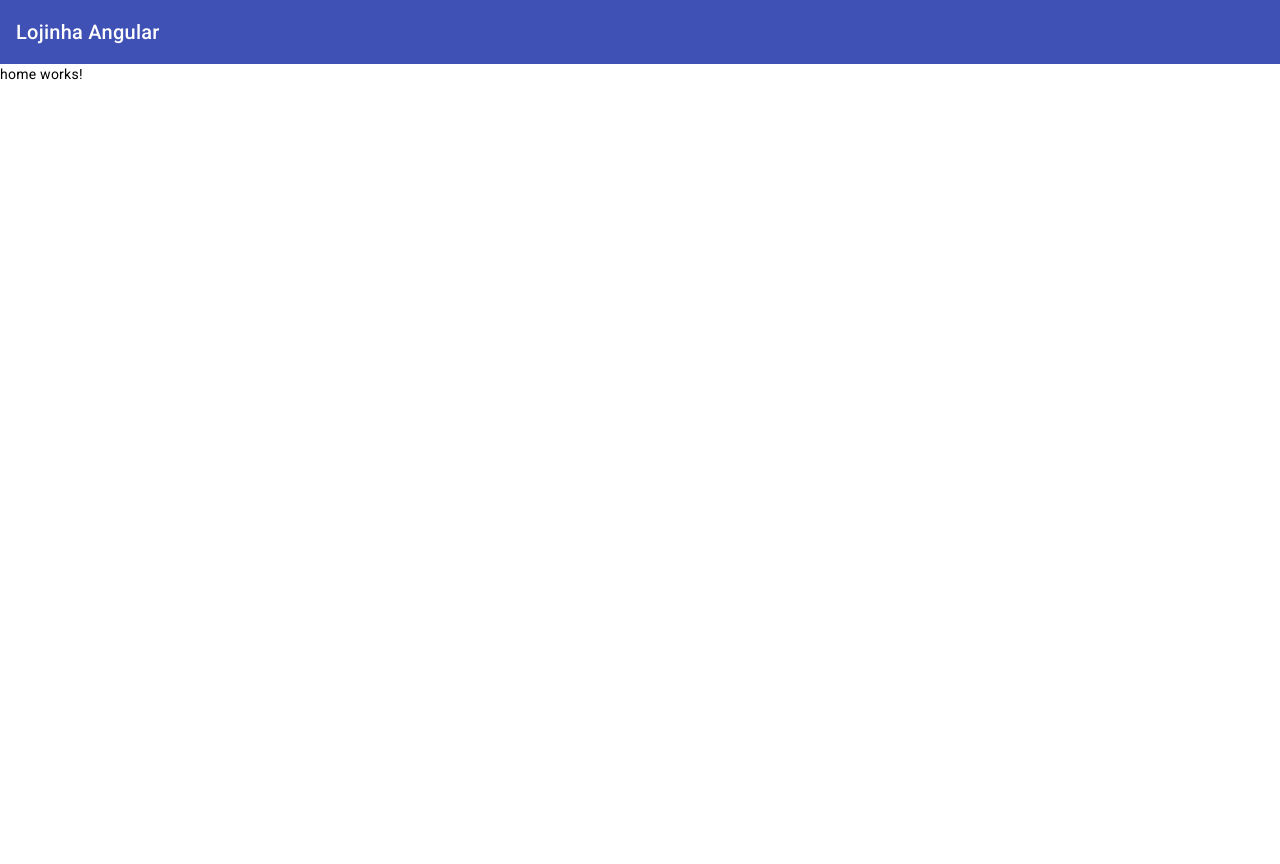
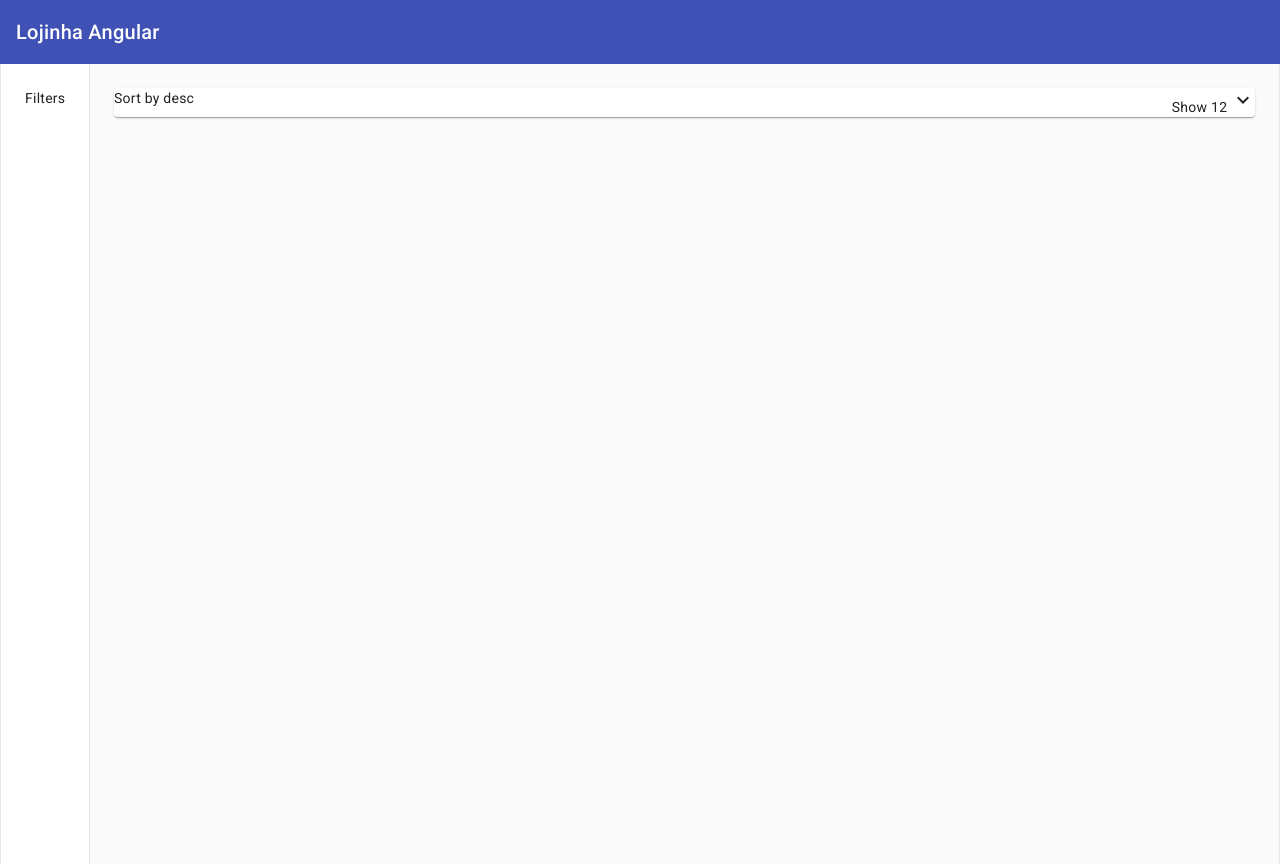
Before and after one commit to flavsjr/lojinhaAngular, an Angular app: page /home in a window 1280 px wide. Before the commit the page ends 800 px from the top, so only its background shows below. Built offline with nearby package versions, Linux system fonts and the light colour scheme.

Commit message:
Mudando header e ajustando home

```diff
--- a/src/app/app.routes.ts
+++ b/src/app/app.routes.ts
@@ -1,6 +1,6 @@
 import { NgModule } from '@angular/core';
 import { RouterModule, Routes} from '@angular/router';
-import { HomeComponent } from './pages/home/home.component';
+import { HomeComponent } from './pages/home/components/home.component';
 
 export const routes: Routes = [{
     path: 'home',
--- /dev/null
+++ b/src/app/pages/home/components/home.component.html
@@ -0,0 +1,12 @@
+<mat-drawer-container
+ [autosize]="true"
+ class="min-h-full max-w-7x1 mx-auto border-x"
+ >
+
+    <mat-drawer mode="side" opened class="p-6">
+        <div>Filters</div>
+    </mat-drawer>
+    <mat-drawer-content class="p-6">
+        <app-products-header></app-products-header>
+    </mat-drawer-content>
+</mat-drawer-container>
--- /dev/null
+++ b/src/app/pages/home/components/home.component.ts
@@ -0,0 +1,25 @@
+import { Component, OnInit } from '@angular/core';
+import { HeaderComponent } from '../../../components/header/header.component';
+import { AppComponent } from '../../../app.component';
+import { MatDrawer, MatDrawerContainer, MatDrawerContent } from '@angular/material/sidenav';
+import { ProductsHeaderComponent } from './products-header/products-header.component';
+
+@Component({
+  selector: 'app-home',
+  standalone: true,
+  imports: [
+    HeaderComponent,
+    AppComponent,
+    MatDrawerContainer,
+    MatDrawer,
+    MatDrawerContent,
+    ProductsHeaderComponent],
+  templateUrl: './home.component.html',
+})
+export class HomeComponent implements OnInit {
+
+  constructor() { }
+
+  ngOnInit(): void {
+  }
+}
--- /dev/null
+++ b/src/app/pages/home/components/products-header/products-header.component.html
@@ -0,0 +1,24 @@
+<mat-card class="mb-4">
+    <div class="flex justify-between">
+        <div>
+            <button mat-button [matMenuTriggerFor]="sortByMenu">
+                Sort by {{sort}}
+            </button>
+            <mat-menu #sortByMenu="matMenu">
+                <button (click)="onSortUpdated('desc')" mat-menu-item>desc</button>
+                <button (click)="onSortUpdated('asc')" mat-menu-item>asc</button>
+            </mat-menu>
+        </div>
+        <div class="flex items-center">
+            <div>
+                <button mat-button [matMenuTriggerFor]="menu">
+                    Show {{ itemsShowCount }}
+                    <mat-icon>expand_more</mat-icon>
+                </button>
+                <mat-menu #menu="matMenu">
+
+                </mat-menu>
+            </div>
+        </div>
+    </div>
+</mat-card>
--- /dev/null
+++ b/src/app/pages/home/components/products-header/products-header.component.ts
@@ -0,0 +1,40 @@
+import { Component, OnInit } from '@angular/core';
+import { MatCard } from '@angular/material/card';
+import { MatIcon } from '@angular/material/icon';
+import { MatMenu, MatMenuTrigger } from '@angular/material/menu';
+import { HeaderComponent } from '../../../../components/header/header.component';
+import { AppComponent } from '../../../../app.component';
+import { MatDrawer, MatDrawerContainer, MatDrawerContent } from '@angular/material/sidenav';
+
+
+@Component({
+  selector: 'app-products-header',
+  standalone: true,
+  imports: [
+    MatCard,
+    MatMenu,
+    MatMenuTrigger,
+    MatIcon,
+    HeaderComponent,
+    AppComponent,
+    MatDrawerContent,
+    MatDrawerContainer,
+    MatDrawer,
+    ProductsHeaderComponent
+  ],
+  templateUrl: "./products-header.component.html",
+})
+export class ProductsHeaderComponent implements OnInit {
+  sort = 'desc';
+  itemsShowCount = 12;
+
+  constructor() { }
+
+  ngOnInit(): void {
+  }
+
+
+  onSortUpdated(newSort: string): void {
+    this.sort = newSort;
+  }
+}
--- a/src/app/pages/home/home.component.ts
+++ /dev/null
@@ -1,16 +0,0 @@
-import { Component } from '@angular/core';
-
-@Component({
-  selector: 'app-home',
-  standalone: true,
-  imports: [],
-  template: `
-    <p>
-      home works!
-    </p>
-  `,
-  styles: ``
-})
-export class HomeComponent {
-
-}
```
